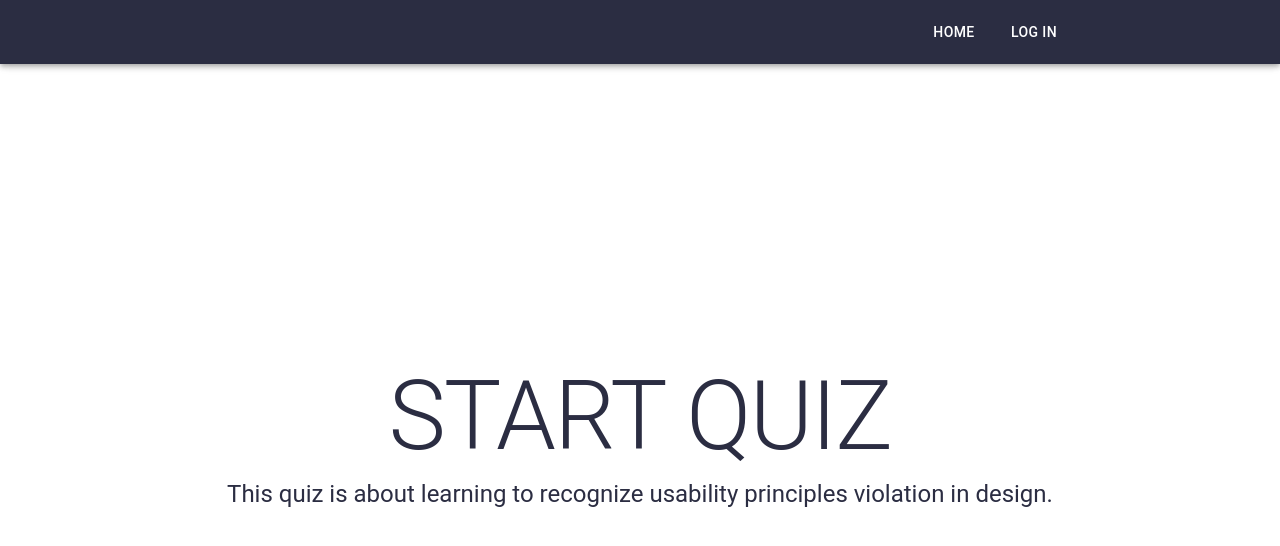
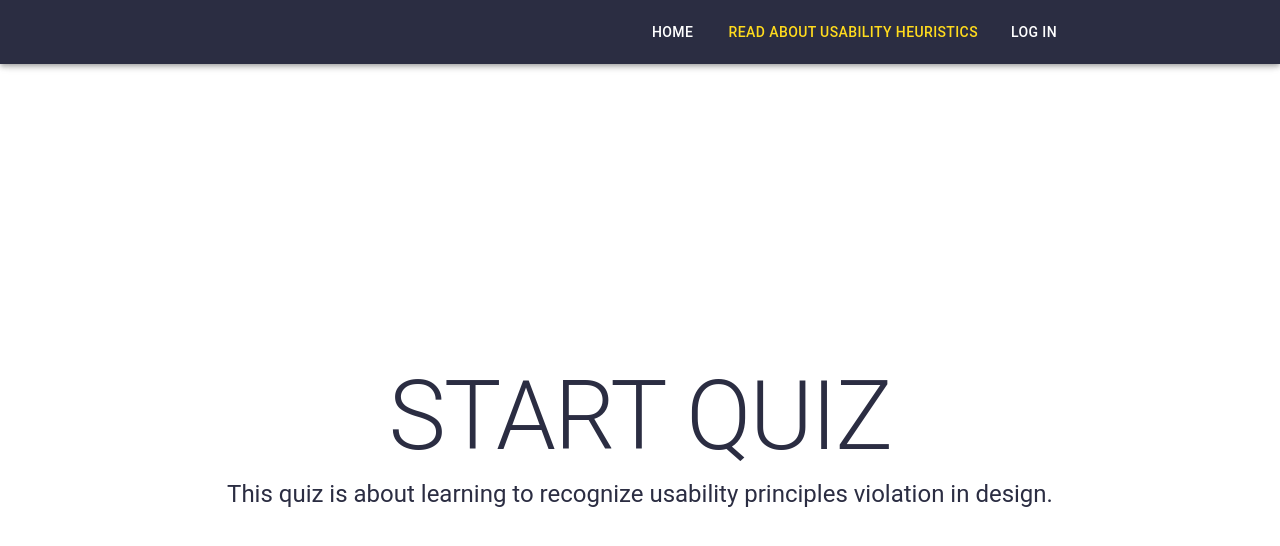
Before and after one commit to Martina-B/UX-usability-quiz, a React (Create React App) app: page / in a window 1280 px wide. Shown: the top 546 px of the page. Built offline with nearby package versions, Linux system fonts and the light colour scheme; no server answers.

Commit message:
add 'Read about usability heuristics' to toolbar

```diff
--- a/src/Components/Layout.tsx
+++ b/src/Components/Layout.tsx
@@ -7,6 +7,13 @@
 
 const Layout: FC = ({ children }) => {
 	const user = useLoggedInUser();
+
+	const useNielsenPage = () => {
+		window.open(
+			'https://www.nngroup.com/articles/ten-usability-heuristics/',
+			'_blank'
+		);
+	};
 	return (
 		<>
 			<AppBar position="fixed">
@@ -15,6 +22,9 @@
 						<Box sx={{ flexGrow: 1 }} />
 						<Button sx={{ color: 'white' }} component={Link} to="/">
 							Home
+						</Button>
+						<Button sx={{ color: 'contrast' }} onClick={useNielsenPage}>
+							Read about Usability heuristics
 						</Button>
 						{user && (
 							<Button sx={{ color: 'white' }} component={Link} to="/results">
```
